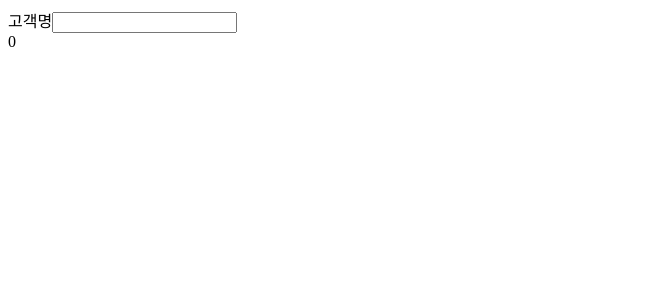
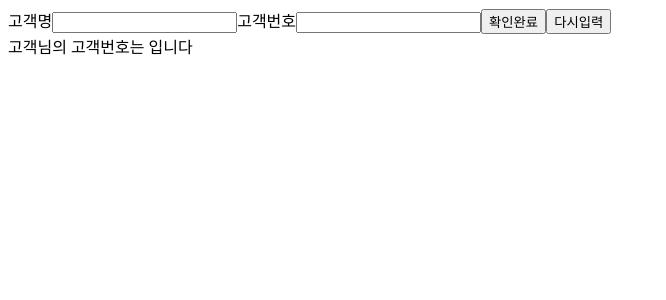
Before and after one commit to believehan/React_study, a React (Create React App) app: page / in a window 1280 px wide. Shown: the top 300 px of the page, without its empty margins (0-666 px from the left). Built offline with nearby package versions, Linux system fonts and the light colour scheme.

Commit message:
이벤트 예제 문제1번

```diff
--- a/src/App.js
+++ b/src/App.js
@@ -1,9 +1,9 @@
-import InputClient from "./subModule/InputClient";
-
+import InputOutputClient from "./subModule/InputOutputClient";
+// 값 받아서 동기화 하고 키보드엔터 이벤트 구현
 function App() {
-   return (
-      <InputClient />
-   );
+    return (
+        <InputOutputClient />
+    );
 }
 
 export default App;
--- /dev/null
+++ b/src/subModule/InputOutputClient.jsx
@@ -0,0 +1,67 @@
+import { useState } from "react";
+
+export default function InputOutputClient() {
+    const [inputName, setInputName] = useState(''),
+        [clientName, setclientName] = useState(''),
+
+        [inputValue, setInputValue] = useState(''),
+        [clientNum, setclientNum] = useState('');
+
+    function onChangeInput(e) {
+        setInputName(e.target.value);
+    }
+    function onChangeInputA(e) {
+        setInputValue(e.target.value);
+    }
+
+    function onEnter(e) {
+
+        if (e.keyCode === 13) {
+            if (inputName !== '' && inputValue !== '') {
+
+                setclientName(inputName);
+                setclientNum(inputValue);
+            }
+        }
+    }
+
+    function confirm() {
+        if (inputName !== '' && inputValue !== '') {
+
+            setclientName(inputName);
+            setclientNum(inputValue);
+        }
+    }
+    function tryAgain() {
+        setInputName('');
+        setInputValue('');
+    }
+
+    return (
+        <div>
+            <div>
+                <label>고객명
+                    <input
+                        type="text"
+                        value={inputName}
+                        onChange={onChangeInput}
+                        onKeyDown={onEnter}
+                    />
+                </label>
+                <label>고객번호
+                    <input
+                        type="text"
+                        value={inputValue}
+                        onChange={onChangeInputA}
+                        onKeyDown={onEnter}
+                    />
+                </label>
+                <button onClick={confirm}>확인완료</button>
+                <button onClick={tryAgain}>다시입력</button>
+            </div>
+            <div>
+                {clientName}고객님의 고객번호는 {clientNum}입니다
+            </div>
+        </div>
+    );
+}
```
